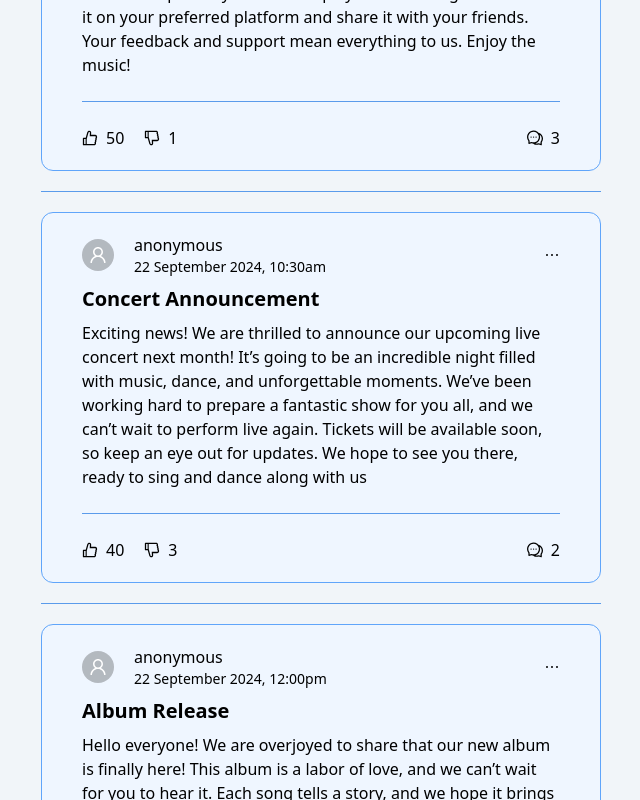
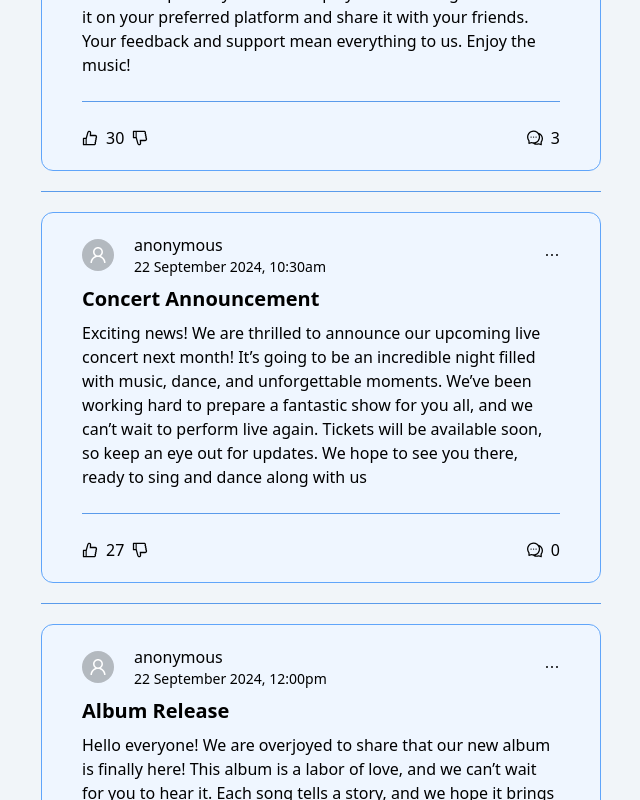
Before and after one commit to JoshuaEntrata/TigRest-Pet-Project, a React (Create React App) app in the folder frontend/: page / in a window 1280 px wide. Shown: the part 1620-2420 px from the top of the page, without its empty margins (319-959 px from the left). Built offline with nearby package versions, Linux system fonts and the light colour scheme.

Commit message:
refactor count and add old title and message in edit modal

```diff
--- a/frontend/src/components/Post.js
+++ b/frontend/src/components/Post.js
@@ -9,14 +9,17 @@ const Post = ({
   datetime,
   title,
   message,
-  upvote,
-  downvote,
+  count,
   commentCount = 0,
 }) => {
   const [isEditModalOpen, setIsEditModalOpen] = useState(false);
   const [isDeleteModalOpen, setIsDeleteModalOpen] = useState(false);
+  const [editTitle, setEditTitle] = useState(title);
+  const [editMessage, setEditMessage] = useState(message);
 
   const showEditModal = () => {
+    setEditTitle(title);
+    setEditMessage(message);
     setIsEditModalOpen(true);
   };
 
@@ -74,7 +77,7 @@ const Post = ({
       <Divider className="bg-blue-400" />
 
       <div className="flex w-full justify-between">
-        <PostVote initialUpvote={upvote} initialDownvote={downvote} />
+        <PostVote initialCount={count} />
 
         <div className="flex gap-2 items-center">
           <CommentOutlined />
@@ -86,6 +89,8 @@ const Post = ({
         isOpen={isEditModalOpen}
         onOk={handleOkEdit}
         onCancel={handleCancelEdit}
+        title={editTitle}
+        message={editMessage}
       />
 
       <DeletePostModal
--- a/frontend/src/components/PostVote.js
+++ b/frontend/src/components/PostVote.js
@@ -6,33 +6,32 @@ import {
   DislikeFilled,
 } from "@ant-design/icons";
 
-const PostVote = ({ initialUpvote, initialDownvote }) => {
-  const [upvote, setUpvote] = useState(initialUpvote);
-  const [downvote, setDownvote] = useState(initialDownvote);
+const PostVote = ({ initialCount }) => {
+  const [count, setCount] = useState(initialCount);
   const [voted, setVoted] = useState(null);
 
   const handleLike = () => {
     if (voted === "like") {
-      setUpvote(upvote - 1);
+      setCount(count - 1);
       setVoted(null);
+    } else if (voted === "dislike") {
+      setCount(count + 2);
+      setVoted("like");
     } else {
-      setUpvote(upvote + 1);
-      if (voted === "dislike") {
-        setDownvote(downvote - 1);
-      }
+      setCount(count + 1);
       setVoted("like");
     }
   };
 
   const handleDislike = () => {
     if (voted === "dislike") {
-      setDownvote(downvote - 1);
+      setCount(count + 1);
       setVoted(null);
+    } else if (voted === "like") {
+      setCount(count - 2);
+      setVoted("dislike");
     } else {
-      setDownvote(downvote + 1);
-      if (voted === "like") {
-        setUpvote(upvote - 1);
-      }
+      setCount(count - 1);
       setVoted("dislike");
     }
   };
@@ -47,10 +46,7 @@ const PostVote = ({ initialUpvote, initialDownvote }) => {
             <LikeOutlined />
           )}
         </button>
-        <h1>{upvote}</h1>
-      </div>
-
-      <div className="flex gap-2 items-center">
+        <h1>{count}</h1>
         <button onClick={handleDislike}>
           {voted === "dislike" ? (
             <DislikeFilled className="text-red-600" />
@@ -58,7 +54,6 @@ const PostVote = ({ initialUpvote, initialDownvote }) => {
             <DislikeOutlined />
           )}
         </button>
-        <h1>{downvote}</h1>
       </div>
     </div>
   );
--- a/frontend/src/data/data.js
+++ b/frontend/src/mock/data.js
@@ -5,27 +5,22 @@ export const postData = [
     title: "Fan Meet and Greet",
     message:
       "Hey everyone! We are beyond excited to announce that we will be having a fan meet and greet this weekend! It’s been a while since we’ve had the chance to meet all of you in person, and we can’t wait to see your smiling faces. We’ll be signing autographs, taking pictures, and spending some quality time with our amazing fans. Make sure to bring your friends and family along for a fun-filled day. We have some special surprises planned, and we promise it will be an unforgettable experience. See you all there!",
-    upvote_count: "23",
-    downvote_count: "0",
+    count: 3,
     username: "Aiah Arceta",
     comments: [
       {
         id: 1,
         message: "Very good post...",
         datetime_posted: "21 September 2024, 9:28pm",
-        upvote_count: "1",
-        downvote_count: "0",
+        count: 3,
         username: "Gwen Apuli",
-        post_id: 1,
       },
       {
         id: 2,
         message: "Support!",
         datetime_posted: "23 September 2024, 5:28pm",
-        upvote_count: "0",
-        downvote_count: "0",
+        count: 3,
         username: "Colet Vergara",
-        post_id: 1,
       },
     ],
   },
@@ -35,27 +30,22 @@ export const postData = [
     title: "Behind the Scenes",
     message:
       "Hello, wonderful fans! We are thrilled to share a behind-the-scenes look at our latest project. This video gives you an exclusive peek into our daily lives, the hard work that goes into our performances, and the fun moments we share as a team. We hope you enjoy watching it as much as we enjoyed making it. Your support means the world to us, and we can’t wait to hear your thoughts. Stay tuned for more exciting content coming your way!",
-    upvote_count: "45",
-    downvote_count: "2",
+    count: 3,
     username: "Gwen Apuli",
     comments: [
       {
         id: 3,
         message: "Amazing tracks!",
         datetime_posted: "21 October 2024, 5:28pm",
-        upvote_count: "5",
-        downvote_count: "0",
+        count: 3,
         username: "Stacey Seville",
-        post_id: 2,
       },
       {
         id: 4,
         message: "Can't stop listening!",
         datetime_posted: "21 October 2024, 5:48pm",
-        upvote_count: "3",
-        downvote_count: "0",
+        count: 3,
         username: "Mikha Lim",
-        post_id: 2,
       },
     ],
   },
@@ -65,27 +55,22 @@ export const postData = [
     title: "Merchandise Launch",
     message:
       "Great news, everyone! Our brand-new merchandise line is officially available! We’ve put a lot of thought and love into designing these items, and we hope you love them as much as we do. From stylish apparel to cool accessories, there’s something for everyone. Be sure to check out our online store and grab your favorites before they sell out. Thank you for your continued support, and happy shopping!",
-    upvote_count: "30",
-    downvote_count: "1",
+    count: 3,
     username: "Stacey Seville",
     comments: [
       {
         id: 5,
         message: "Can't wait!",
         datetime_posted: "28 September 2024, 5:28pm",
-        upvote_count: "10",
-        downvote_count: "0",
+        count: 3,
         username: "Aiah Arceta",
-        post_id: 3,
       },
       {
         id: 6,
         message: "See you there!",
         datetime_posted: "29 September 2024, 5:48pm",
-        upvote_count: "8",
-        downvote_count: "0",
+        count: 3,
         username: "Colet Vergara",
-        post_id: 3,
       },
     ],
   },
@@ -95,36 +80,29 @@ export const postData = [
     title: "New Single Release",
     message:
       "Hey music lovers! We are ecstatic to announce that our new single is out now! This track is very special to us, and we poured our hearts into creating it. We hope it resonates with you and becomes a part of your favorite playlist. Don’t forget to stream it on your preferred platform and share it with your friends. Your feedback and support mean everything to us. Enjoy the music!",
-    upvote_count: "50",
-    downvote_count: "1",
+    count: 30,
     username: "Mikha Lim",
     comments: [
       {
         id: 7,
         message: "Can't wait to see you all!",
         datetime_posted: "22 September 2024, 9:00am",
-        upvote_count: "15",
-        downvote_count: "0",
+        count: 3,
         username: "Gwen Apuli",
-        post_id: 4,
       },
       {
         id: 8,
         message: "So excited!",
         datetime_posted: "22 September 2024, 10:00am",
-        upvote_count: "12",
-        downvote_count: "0",
+        count: 3,
         username: "Stacey Seville",
-        post_id: 4,
       },
       {
         id: 13,
         message: "I'll be there!",
         datetime_posted: "22 September 2024, 11:00am",
-        upvote_count: "10",
-        downvote_count: "0",
+        count: 3,
         username: "Aiah Arceta",
-        post_id: 4,
       },
     ],
   },
@@ -134,29 +112,9 @@ export const postData = [
     title: "Concert Announcement",
     message:
       "Exciting news! We are thrilled to announce our upcoming live concert next month! It’s going to be an incredible night filled with music, dance, and unforgettable moments. We’ve been working hard to prepare a fantastic show for you all, and we can’t wait to perform live again. Tickets will be available soon, so keep an eye out for updates. We hope to see you there, ready to sing and dance along with us",
-    upvote_count: "40",
-    downvote_count: "3",
+    count: 27,
     username: "Colet Vergara",
-    comments: [
-      {
-        id: 9,
-        message: "Loved the video!",
-        datetime_posted: "22 September 2024, 11:00am",
-        upvote_count: "20",
-        downvote_count: "0",
-        username: "Aiah Arceta",
-        post_id: 5,
-      },
-      {
-        id: 10,
-        message: "Great insights!",
-        datetime_posted: "22 September 2024, 11:30am",
-        upvote_count: "18",
-        downvote_count: "0",
-        username: "Mikha Lim",
-        post_id: 5,
-      },
-    ],
+    comments: [],
   },
   {
     id: 6,
@@ -164,45 +122,36 @@ export const postData = [
     title: "Album Release",
     message:
       "Hello everyone! We are overjoyed to share that our new album is finally here! This album is a labor of love, and we can’t wait for you to hear it. Each song tells a story, and we hope it brings you as much joy as it brought us while creating it. Please listen, share, and let us know your favorite tracks. Thank you for your unwavering support. Enjoy the music journey with us!",
-    upvote_count: "60",
-    downvote_count: "2",
+    count: 2,
     username: "Jhoanna Robles",
     comments: [
       {
         id: 11,
         message: "Just bought mine!",
         datetime_posted: "22 September 2024, 12:30pm",
-        upvote_count: "25",
-        downvote_count: "0",
+        count: 3,
         username: "Stacey Seville",
-        post_id: 6,
       },
       {
         id: 12,
         message: "Can't wait to get it!",
         datetime_posted: "22 September 2024, 1:00pm",
-        upvote_count: "22",
-        downvote_count: "0",
+        count: 3,
         username: "Colet Vergara",
-        post_id: 6,
       },
       {
         id: 14,
         message: "Looks awesome!",
         datetime_posted: "22 September 2024, 1:30pm",
-        upvote_count: "20",
-        downvote_count: "0",
+        count: 3,
         username: "Maloi Ricalde",
-        post_id: 6,
       },
       {
         id: 15,
         message: "Can't wait to wear it!",
         datetime_posted: "22 September 2024, 2:00pm",
-        upvote_count: "18",
-        downvote_count: "0",
+        count: 0,
         username: "Sheena Catacutan",
-        post_id: 6,
       },
     ],
   },
@@ -212,27 +161,15 @@ export const postData = [
     title: "Charity Event",
     message:
       "Dear fans, we are excited to announce that we will be hosting a charity event next month. This cause is very close to our hearts, and we hope to make a significant impact with your help. There will be performances, auctions, and many fun activities. All proceeds will go towards supporting those in need. We invite you to join us in making a difference. Thank you for your generosity and support!",
-    upvote_count: "70",
-    downvote_count: "5",
+    count: 19,
     username: "Sheena Catacutan",
     comments: [
       {
         id: 16,
         message: "On repeat!",
         datetime_posted: "22 September 2024, 3:00pm",
-        upvote_count: "30",
-        downvote_count: "0",
+        count: 2,
         username: "Aiah Arceta",
-        post_id: 7,
-      },
-      {
-        id: 17,
-        message: "Love it!",
-        datetime_posted: "22 September 2024, 3:30pm",
-        upvote_count: "28",
-        downvote_count: "0",
-        username: "Gwen Apuli",
-        post_id: 7,
       },
     ],
   },
@@ -242,28 +179,8 @@ export const postData = [
     title: "Special Announcement",
     message:
       "Hey everyone! We have a very special announcement to make. We are launching a new initiative to connect more closely with our fans. This includes exclusive content, live Q&A sessions, and behind-the-scenes access. We want to create a space where we can interact with you more personally and share our journey with you. Stay tuned for more details, and thank you for being the best fans ever!",
-    upvote_count: "70",
-    downvote_count: "5",
+    count: 3,
     username: "Maloi Ricalde",
-    comments: [
-      {
-        id: 16,
-        message: "Go girl!",
-        datetime_posted: "22 September 2024, 3:00pm",
-        upvote_count: "33",
-        downvote_count: "1",
-        username: "Sheena Catacutan",
-        post_id: 7,
-      },
-      {
-        id: 17,
-        message: "Love it!",
-        datetime_posted: "22 September 2024, 3:30pm",
-        upvote_count: "28",
-        downvote_count: "0",
-        username: "Jhoanna Robles",
-        post_id: 7,
-      },
-    ],
+    comments: [],
   },
 ];
--- a/frontend/src/pages/HomePage.js
+++ b/frontend/src/pages/HomePage.js
@@ -1,7 +1,7 @@
 import React from "react";
 import { Post } from "../components";
 import { Link } from "react-router-dom";
-import { postData } from "../data/data";
+import { postData } from "../mock/data";
 import { Divider } from "antd";
 import { PageLayout } from "../layout";
 
@@ -10,6 +10,8 @@ const HomePage = () => {
     <PageLayout>
       <div className="flex flex-col gap-5 w-1/2">
         {postData.map((post) => {
+          console.log("post id :", post.id);
+          console.log("post count :", post.count);
           return (
             <>
               <Link to={`/post/${post.id}`} key={post.id}>
@@ -18,8 +20,7 @@ const HomePage = () => {
                   datetime={post.datetime_posted}
                   title={post.title}
                   message={post.message}
-                  upvote={post.upvote_count}
-                  downvote={post.downvote_count}
+                  count={post.count}
                   commentCount={post.comments.length}
                 />
               </Link>
```
Also changed, not shown: frontend/src/components/Comment.js (+4 -16 lines), frontend/src/components/EditPostModal.js (+14 -5 lines), frontend/src/pages/PostPage.js (+3 -5 lines).
